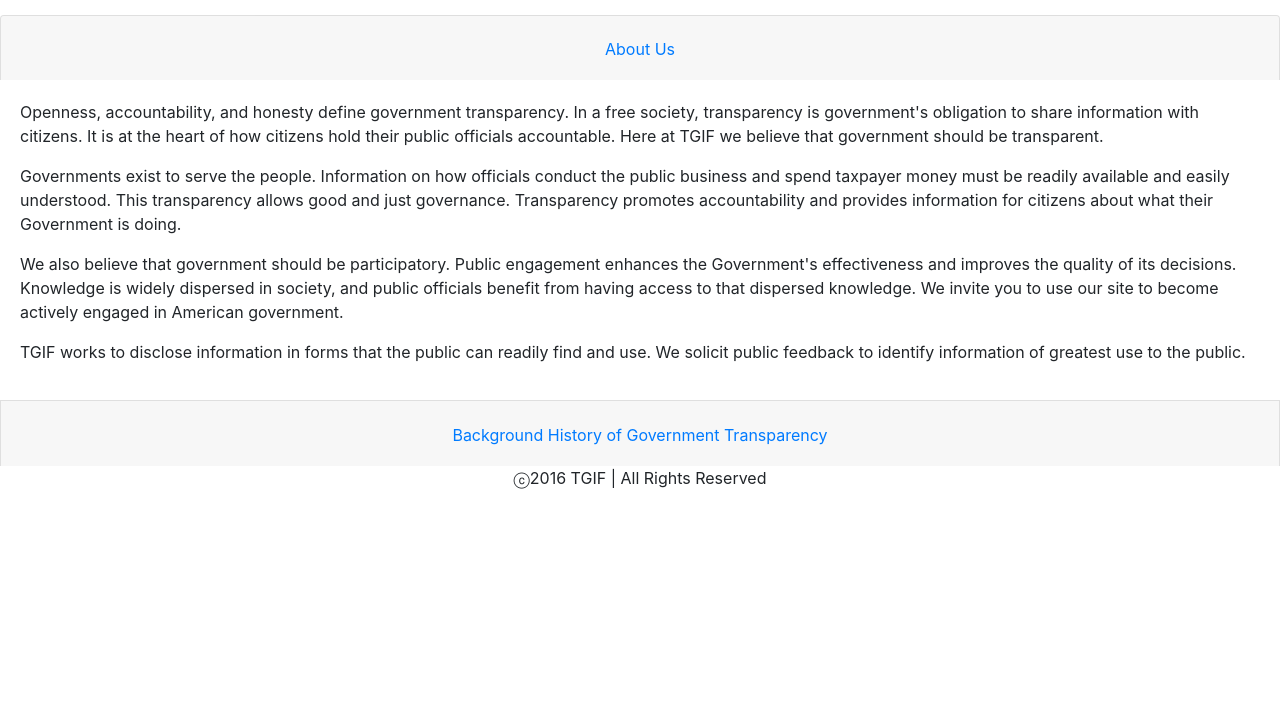
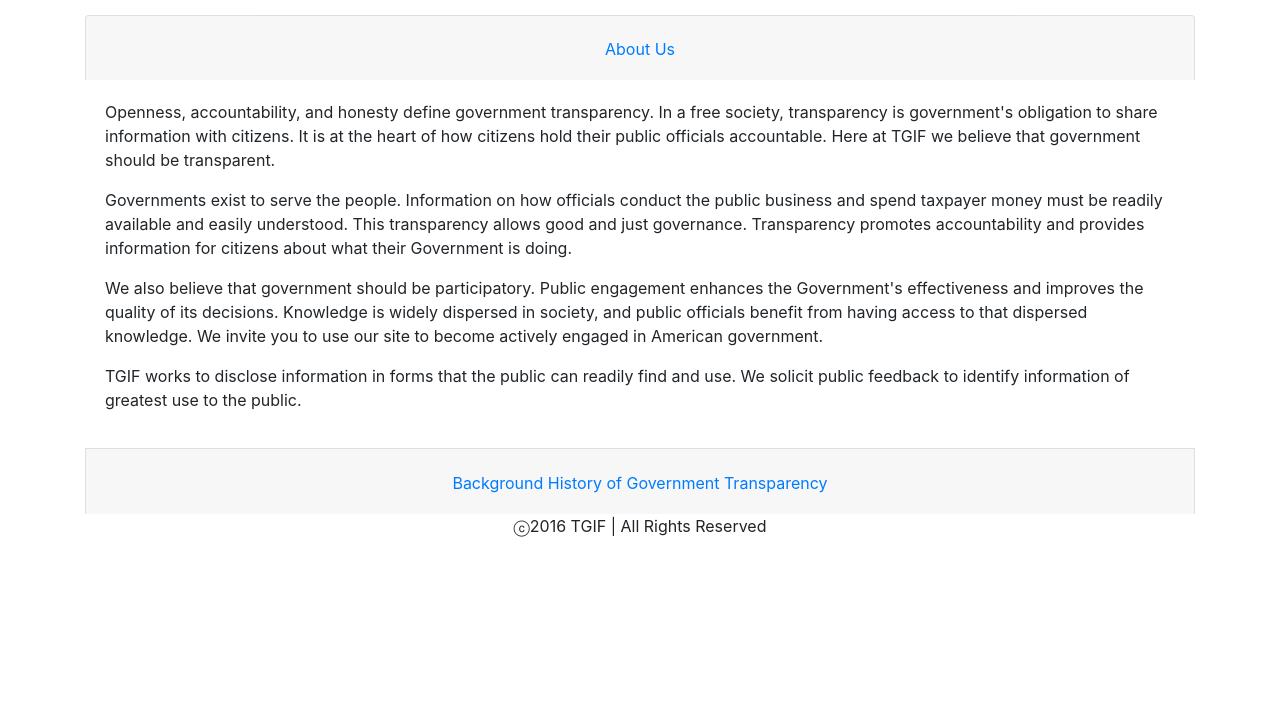
Before and after one commit to tomasshiao/modulo2, a plain HTML site: page home.html in a window 1280 px wide. Shown: the part 83-800 px from the top of the page. Drawn offline with nearby package versions, Linux system fonts and the light colour scheme.

Commit message:
class container

```diff
--- a/home.html
+++ b/home.html
@@ -4,7 +4,7 @@
 <link rel="stylesheet" href="https://stackpath.bootstrapcdn.com/bootstrap/4.3.1/css/bootstrap.min.css" integrity="sha384-ggOyR0iXCbMQv3Xipma34MD+dH/1fQ784/j6cY/iJTQUOhcWr7x9JvoRxT2MZw1T" crossorigin="anonymous">
     </head>
 
-    <body>
+    <body class="container">
       <nav class="navbar navbar-expand-sm bg-light navbar-light">
         <div>
           <div class="float-left">
```
Also changed, not shown: house-data.html (+1 -1 lines), senate-attendance-statistics.html (+1 -1 lines), senate-data.html (+2 -2 lines), senate-party-loyalty-statistics.html (+1 -1 lines).
